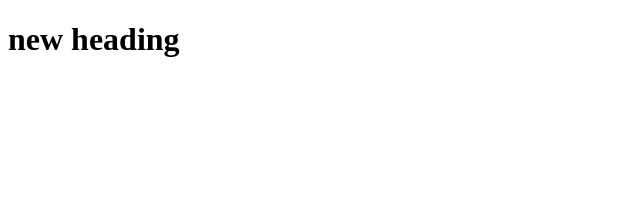
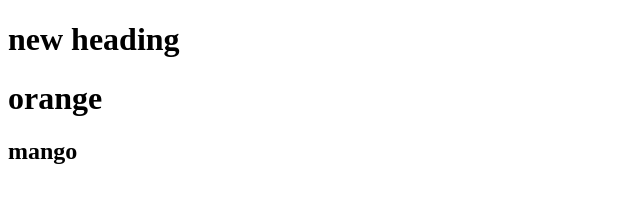
Before and after one commit to Shahriarshihab5/Super-token, a plain HTML site: page index.html in a window 1280 px wide. Shown: the whole page, without its empty margins (0-640 px from the left). Drawn offline with Linux system fonts and the light colour scheme.

Commit message:
added fruitys

```diff
--- a/index.html
+++ b/index.html
@@ -7,5 +7,7 @@
 </head>
 <body>
     <h1>new heading</h1>
+    <h1>orange</h1>
+    <h2>mango</h2>
 </body>
 </html>
```
